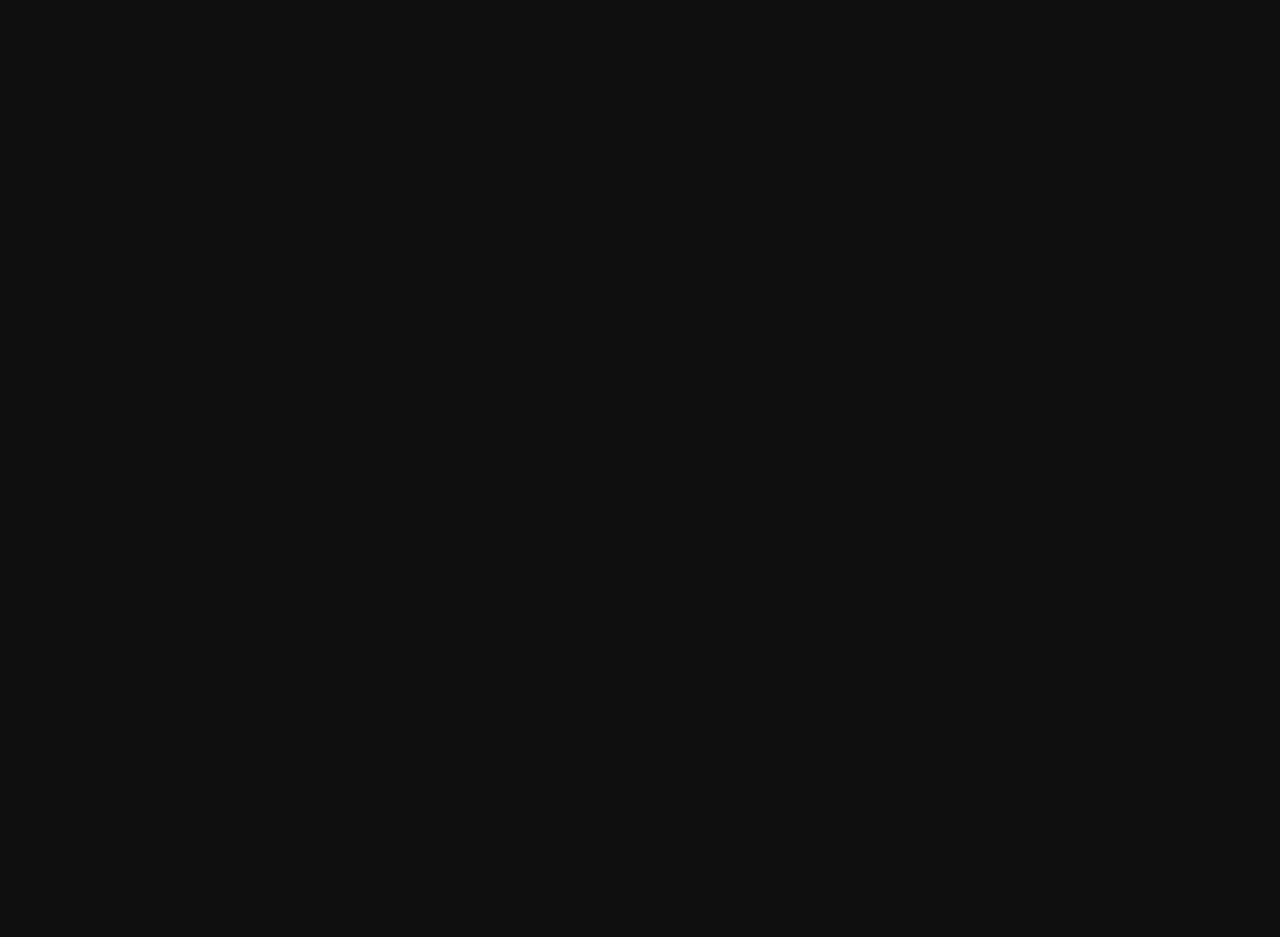
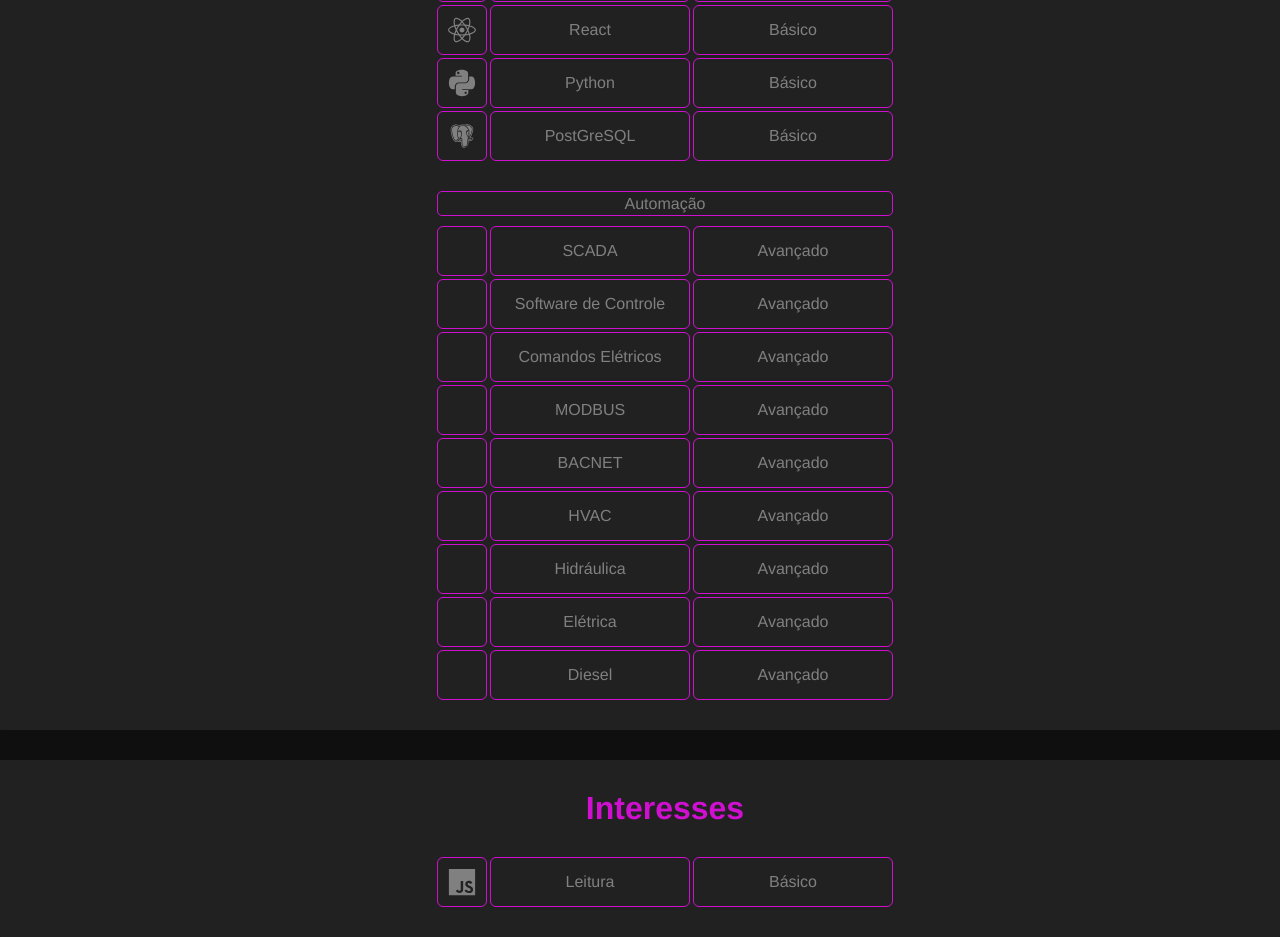
Before and after one commit to tioben/Portfolio-React, a React (Vite) app: page /SobreMim in a window 1280 px wide. Shown: the part 920-1857 px from the top of the page. Before the commit the page ends 867 px from the top, so only its background shows below. Built offline with nearby package versions, Linux system fonts and the light colour scheme.

Commit message:
23/09/2025

```diff
--- a/src/components/main/Contato.jsx
+++ b/src/components/main/Contato.jsx
@@ -1,5 +1,4 @@
 import styles from "./Main.module.css";
-import { useState } from "react";
 import { useNavigate } from "react-router-dom";
 
 function Contato() {
--- a/src/components/main/Main.module.css
+++ b/src/components/main/Main.module.css
@@ -117,13 +117,62 @@
 
 .Table {
   width: 100%;
+  display: flex;
+  align-items: center;
+  justify-content: center;
+  flex-direction: column;
+}
+
+.Table tbody {
+  display: flex;
+  flex-direction: column;
+  gap: 3px;
+  width: 100%;
+}
+
+.Table tr {
+  display: flex;
+  justify-content: center;
+  align-items: center;
+  gap: 3px;
 }
 
 .Table td {
   border: solid 1px rgb(209, 15, 209);
+  border-radius: 6px;
+  padding: 10px;
   height: 50px;
+  display: flex;
+  align-items: center;
+  justify-content: center;
 }
 
-.Table td:first-child {
+.Table td:nth-child(1) {
   width: 50px;
 }
+
+.Table td:nth-child(2),
+.Table td:nth-child(3) {
+  width: 200px;
+}
+
+.Table td:nth-child(3) {
+  cursor: pointer;
+}
+
+.Table caption {
+  width: 100%;
+  margin-bottom: 10px;
+  height: 25px;
+  border: solid 1px rgb(209, 15, 209);
+  border-radius: 5px;
+  padding: 10px;
+  display: flex;
+  align-items: center;
+  justify-content: center;
+}
+
+.Table thead {
+  width: 100%;
+  max-width: 456px;
+}
--- a/src/components/main/Projetos.jsx
+++ b/src/components/main/Projetos.jsx
@@ -1,6 +1,4 @@
 import styles from "./Main.module.css";
-import { useState, useEffect } from "react";
-import { useNavigate } from "react-router-dom";
 
 function Projetos() {
   const projects = [
@@ -10,17 +8,6 @@ function Projetos() {
       img: "https://raw.githubusercontent.com/PokeAPI/sprites/master/sprites/pokemon/1.png",
       tecnologias: "react, banco de dados",
       link: "https://www.google.com.br",
-    },
-    {
-      nome: "calculador de horas",
-      tecnologias: "api maps, react",
-      descrição:
-        "Fiz esse pojeto para me ajudar a calculas as horas a serem lançadas na gasolina",
-      img: "imagem calculador de horas",
-      link: "https://www.google.com.br",
-    },
-    {
-      nome: "teste",
     },
   ];
 
--- a/src/components/main/SobreMim.jsx
+++ b/src/components/main/SobreMim.jsx
@@ -1,8 +1,15 @@
 import styles from "./Main.module.css";
-import { useState } from "react";
-import { useNavigate } from "react-router-dom";
 import me from "../../assets/img/me.png";
-import { FaReact, FaJs, FaNodeJs } from "react-icons/fa";
+import {
+  FaHtml5,
+  FaCss3,
+  FaPython,
+  FaBatteryEmpty,
+  FaReact,
+  FaJs,
+} from "react-icons/fa";
+
+import { BiLogoPostgresql } from "react-icons/bi";
 
 function calcularIdade(dataNascimento) {
   const hoje = new Date();
@@ -15,26 +22,39 @@ function calcularIdade(dataNascimento) {
 
   return idade;
 }
-const Habilidades = [
-  {
-    hab: "React",
-    nv: "Básico",
-    icon: <FaReact size={30} color="#61DAFB" />,
-  },
-  { hab: "JavaScript", nv: "Básico", icon: <FaJs size={30} color="#61DAFB" /> },
+const Programações = [
+  { hab: "HTML5", nv: "Básico", icon: <FaHtml5 size={30} /> },
+  { hab: "CSS3", nv: "Básico", icon: <FaCss3 size={30} /> },
+  { hab: "JavaScript", nv: "Básico", icon: <FaJs size={30} /> },
+  { hab: "React", nv: "Básico", icon: <FaReact size={30} /> },
+  { hab: "Python", nv: "Básico", icon: <FaPython size={30} /> },
+  { hab: "PostGreSQL", nv: "Básico", icon: <BiLogoPostgresql size={30} /> },
 ];
+
+const Automações = [
+  { hab: "SCADA", nv: "Avançado", icon: null },
+  { hab: "Software de Controle", nv: "Avançado", icon: null },
+  { hab: "Comandos Elétricos", nv: "Avançado", icon: null },
+  { hab: "MODBUS", nv: "Avançado", icon: null },
+  { hab: "BACNET", nv: "Avançado", icon: null },
+  { hab: "HVAC", nv: "Avançado", icon: null },
+  { hab: "Hidráulica", nv: "Avançado", icon: null },
+  { hab: "Elétrica", nv: "Avançado", icon: null },
+  { hab: "Diesel", nv: "Avançado", icon: null },
+];
+
+const Interesses = [{ hab: "Leitura", nv: "Básico", icon: <FaJs size={30} /> }];
 
 function SobreMim() {
   const idade = calcularIdade("2000-05-24");
   return (
     <div>
+      {/* Sobre mim */}
       <div className={styles.Container}>
         <h1>Sobre mim</h1>
-
         <div className={styles.meContainer}>
           <img src={me} alt="Eu e Théo s2" />
         </div>
-
         <h1>Gustavo Martins</h1>
         <p>
           Tenho {idade} anos e sou um apaixonado por tecnologia e automação.
@@ -53,16 +73,54 @@ function SobreMim() {
           <em>-Steve Jobs</em>
         </p>
       </div>
+      {/* Habilidades */}
       <div className={styles.Container}>
         <h1>Habilidades</h1>
         <table className={styles.Table}>
+          <thead>
+            <caption>Programação</caption>
+          </thead>
           <tbody>
-            {Habilidades.map((habilidade, index) =>
-              habilidade.hab && habilidade.nv ? (
+            {Programações.map((Programação, index) =>
+              Programação.hab && Programação.nv ? (
                 <tr key={index}>
-                  <td>{habilidade.icon}</td>
-                  <td>{habilidade.hab}</td>
-                  <td>{habilidade.nv}</td>
+                  <td>{Programação.icon}</td>
+                  <td>{Programação.hab}</td>
+                  <td>{Programação.nv}</td>
+                </tr>
+              ) : null
+            )}
+          </tbody>
+        </table>
+
+        <table className={styles.Table}>
+          <thead>
+            <caption>Automação</caption>
+          </thead>
+          <tbody>
+            {Automações.map((Automação, index) =>
+              Automação.hab && Automação.nv ? (
+                <tr key={index}>
+                  <td>{Automação.icon}</td>
+                  <td>{Automação.hab}</td>
+                  <td>{Automação.nv}</td>
+                </tr>
+              ) : null
+            )}
+          </tbody>
+        </table>
+      </div>
+      {/* Interesses */}
+      <div className={styles.Container}>
+        <h1>Interesses</h1>
+        <table className={styles.Table}>
+          <tbody>
+            {Interesses.map((Interesse, index) =>
+              Interesse.hab && Interesse.nv ? (
+                <tr key={index}>
+                  <td>{Interesse.icon}</td>
+                  <td>{Interesse.hab}</td>
+                  <td>{Interesse.nv}</td>
                 </tr>
               ) : null
             )}
```
